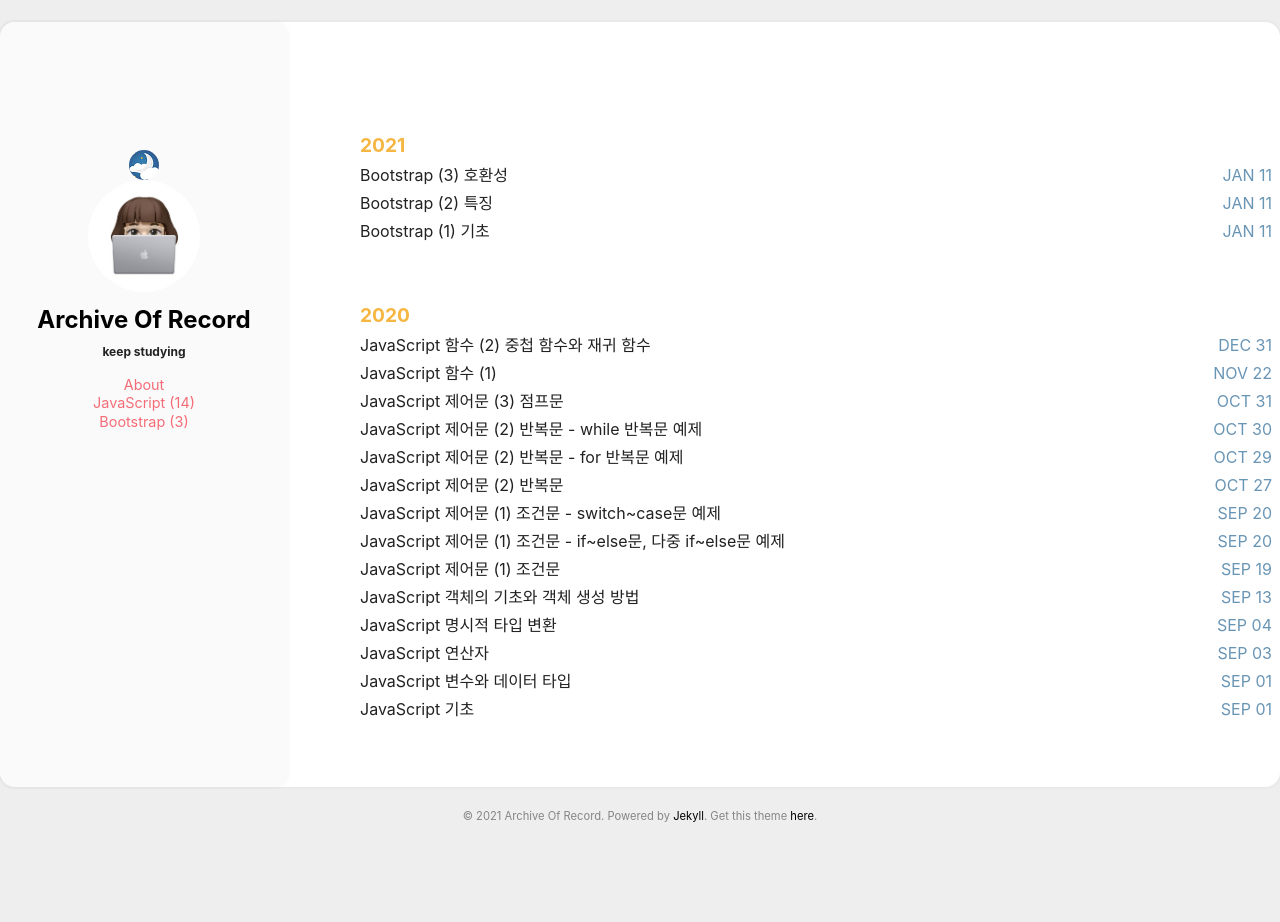
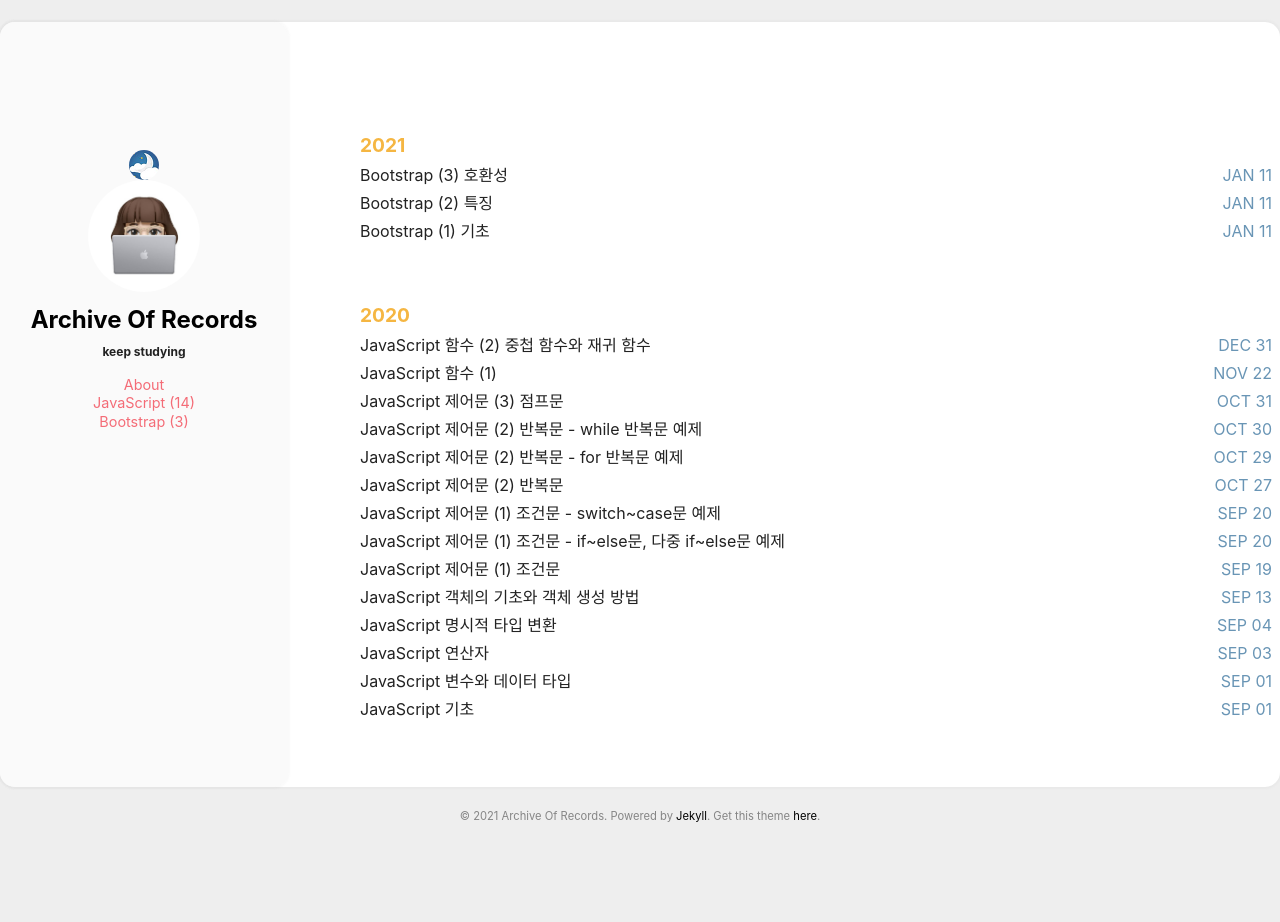
Before and after one commit to absolutelyfullycapable/absolutelyfullycapable.github.io, a Jekyll site: the page built from index.html, in a window 1280 px wide. Built offline with Jekyll 4.4.1, drawn with Linux system fonts in a browser that asks for light colours.

Commit message:
modify blog title

```diff
--- a/_config.yml
+++ b/_config.yml
@@ -1,5 +1,5 @@
 
-title: Archive Of Record
+title: Archive Of Records
 email: lovinsurfaces@gmail.com
 description: > # this means to ignore newlines until "baseurl"
   Write an awesome description for your new site here. You can edit this
@@ -18,7 +18,7 @@ google_analytics: #UA—XXXXXXXX-X
 disqus_shortname: #disqus shortname
 
 user:
-  name: Archive Of Record
+  name: Archive Of Records
   pic: /assets/img/profile.jpg
   picAlt: "profile"
   job: keep studying
```
